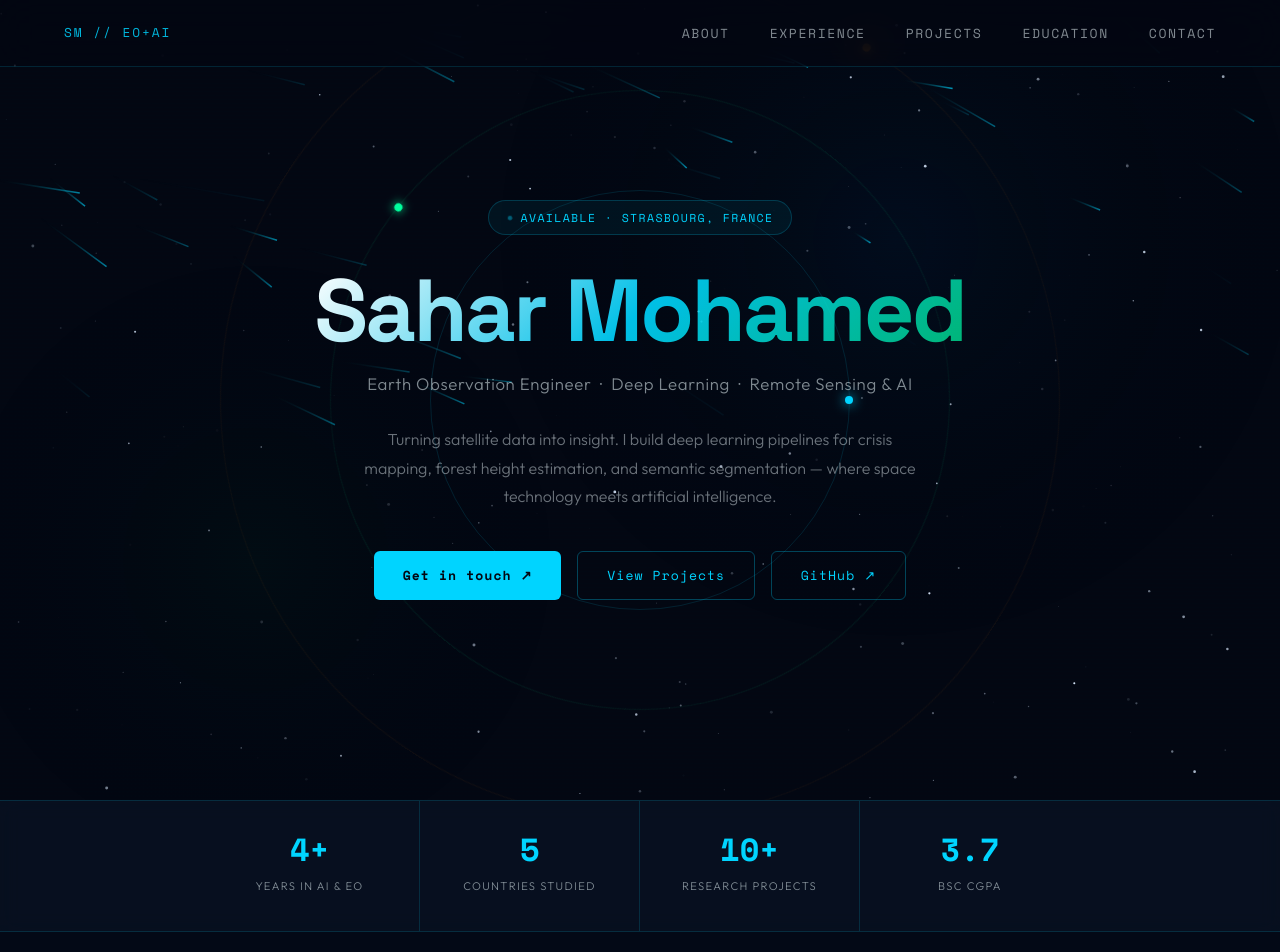
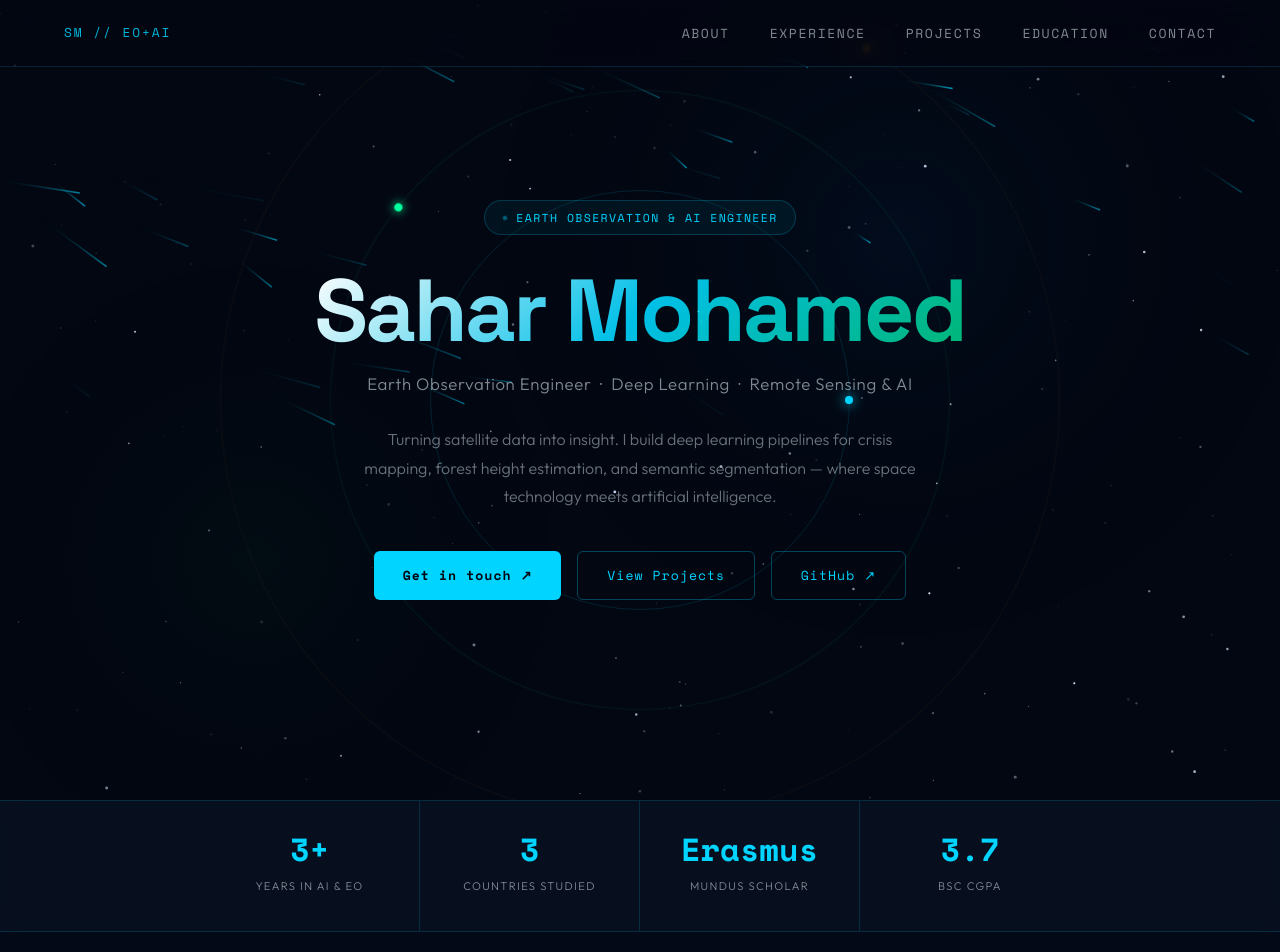
Before and after one commit to SaharAbdulallim/eportfolio-SaharMohamed.github.io, a plain HTML site: page index.html in a window 1280 px wide. Shown: the top 952 px of the page. Drawn offline with nearby package versions, Linux system fonts and the light colour scheme; animation ran at ten frames a second.

Commit message:
Edit portfoli with new title in index.html

```diff
--- a/index.html
+++ b/index.html
@@ -3,7 +3,7 @@
 <head>
 <meta charset="UTF-8">
 <meta name="viewport" content="width=device-width, initial-scale=1.0">
-<title>Sahar Mohamed — Earth Observation & AI Engineer</title>
+<title>Sahar Mohamed — Earth Observation & Geoinformatics </title>
 <link rel="preconnect" href="https://fonts.googleapis.com">
 <link href="https://fonts.googleapis.com/css2?family=Space+Grotesk:wght@300;400;500;600;700&family=Space+Mono:wght@400;700&family=Outfit:wght@200;300;400;500;600&display=swap" rel="stylesheet">
 <style>
@@ -809,7 +809,7 @@
   <div class="hero-content">
     <div class="hero-badge">
       <span class="dot"></span>
-      Available · Strasbourg, France
+      Earth Observation &amp; AI Engineer
     </div>
     <h1 class="hero-name">Sahar Mohamed</h1>
     <p class="hero-title">
@@ -830,16 +830,16 @@
 <!-- STATS STRIP -->
 <div class="stats-strip">
   <div class="stat-item">
-    <span class="stat-num">4+</span>
+    <span class="stat-num">3+</span>
     <span class="stat-label">Years in AI & EO</span>
   </div>
   <div class="stat-item">
-    <span class="stat-num">5</span>
+    <span class="stat-num">3</span>
     <span class="stat-label">Countries Studied</span>
   </div>
   <div class="stat-item">
-    <span class="stat-num">10+</span>
-    <span class="stat-label">Research Projects</span>
+    <span class="stat-num">Erasmus</span>
+    <span class="stat-label">Mundus Scholar</span>
   </div>
   <div class="stat-item">
     <span class="stat-num">3.7</span>
@@ -1260,7 +1260,7 @@
       <a href="https://github.com/SaharAbdulallim" target="_blank" class="contact-link">⌥ GitHub</a>
       <a href="https://saharabdulallim.github.io/eportfolio-SaharMohamed.github.io/" target="_blank" class="contact-link">↗ E-Portfolio</a>
     </div>
-    <p style="font-size:0.75rem; font-family:'Space Mono',monospace; color:rgba(232,244,248,0.25); letter-spacing:0.1em;">📍 Strasbourg, France &nbsp;·&nbsp; (+33) 753 526 360</p>
+    <p style="font-size:0.75rem; font-family:'Space Mono',monospace; color:rgba(232,244,248,0.25); letter-spacing:0.1em;">📍 Strasbourg, France</p>
   </div>
 </section>
 
```
